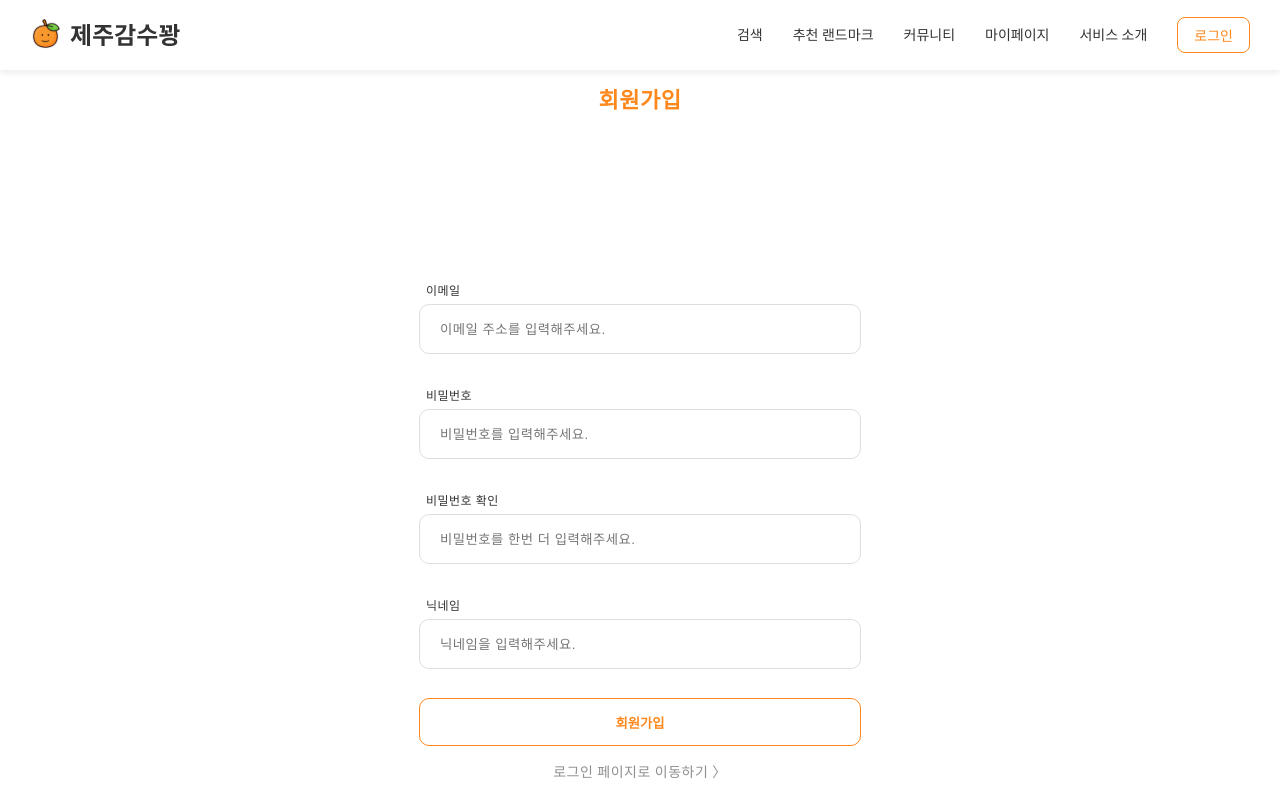
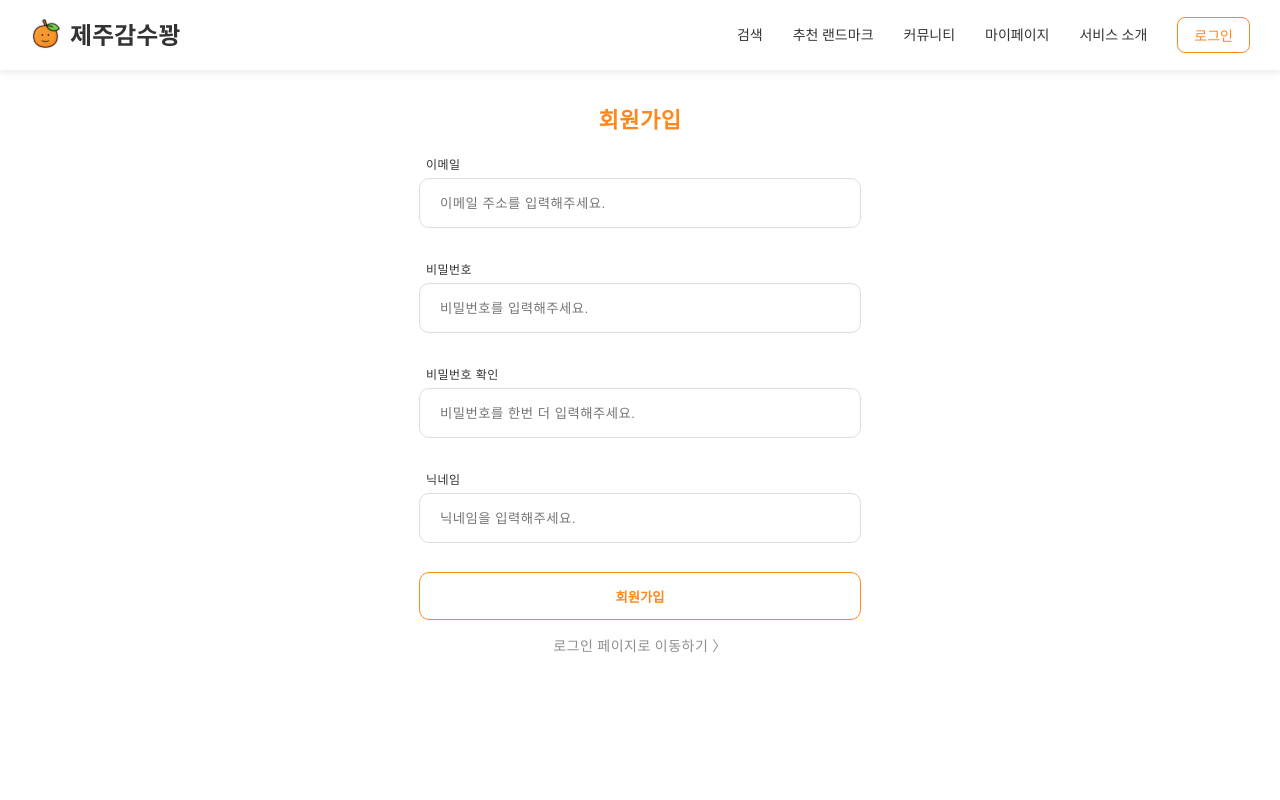
Before and after one commit to songgaram/jeju-gamsukkwang, a React (Create React App) app in the folder front/: page /register in a window 1280 px wide. Built offline with nearby package versions, Linux system fonts and the light colour scheme.

Commit message:
style: 회원가입 스타일 수정

```diff
--- a/front/src/pages/register/register.style.js
+++ b/front/src/pages/register/register.style.js
@@ -3,7 +3,7 @@ import styled from "styled-components";
 const RegisterContainer = styled.div`
   display: flex;
   flex-direction: column;
-  justify-content: space-between;
+  justify-content: flex-start;
   align-items: center;
   height: calc(100vh - 70px);
   letter-spacing: 0.5px;
@@ -14,7 +14,7 @@ const RegisterContainer = styled.div`
 `;
 
 const Title = styled.h2`
-  margin: 20px 0;
+  margin: 40px 0 20px;
   font-size: 22px;
   font-weight: 600;
   color: ${({ theme }) => theme.colors.primary};
```
